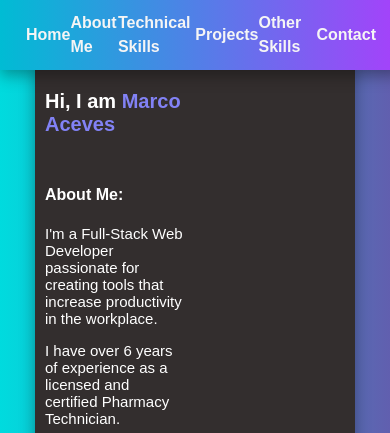
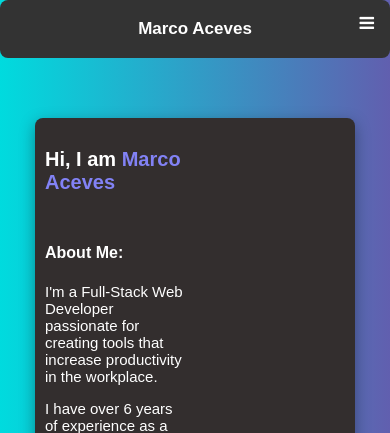
Before and after one commit to marcoaceves/my_portfolio, a Flask app: page /marco in a window 390 px wide. Shown: the top 433 px of the page. Run offline with Flask 2, Linux system fonts and the light colour scheme; some libraries are stand-ins or nearby versions.

Commit message:
starting mobile css

```diff
--- a/flask_app/static/css/marco.css
+++ b/flask_app/static/css/marco.css
@@ -143,3 +143,86 @@ p{
 
     }
   }
+@media screen and (max-width: 480px) {
+    p {
+      font-size: 15px;
+    }
+    h3, h3 span {
+      font-size: 20px;
+    }
+    .profile_img{
+        max-width: 100%;
+        width: 40%;
+        padding: 10px;
+        margin: 10px;
+        border: none;
+        border-radius: 30px;
+        filter: drop-shadow(rgba(0, 0, 0, 0.49) 0px 5px 20px);
+
+    }
+    nav{
+        background: linear-gradient(to right, #00BCD4, #a740fb); /* W3C, IE 10+/ Edge, Firefox 16+, Chrome 26+, Opera 12+, Safari 7+ */
+        line-height: 1.5em;
+        box-shadow: rgba(0, 0, 0, 0.35) 0px 5px 15px;
+        padding: 6px ;
+        position: fixed;
+        width: 100%;
+        display: block;
+        z-index: 1;
+    }
+    .nav_bar{
+        overflow: hidden;
+    background-color: #333;
+     position: relative;
+    }
+    .nav_bar #myLinks{
+        display: none;
+
+    }
+    .nav_bar a{
+    color: white;
+    padding: 14px 16px;
+    text-decoration: none;
+    font-size: 17px;
+    display: block;
+    }
+    .nav_bar a.icon {
+        color: rgb(255, 255, 255);
+        display: block;
+        position: absolute;
+        right: 0;
+        top: 0;
+      }
+
+    .nav_links{
+        color:whitesmoke;
+        text-decoration: none}
+    :hover.nav_links{
+        filter: drop-shadow(rgba(0, 0, 0, 0.5) 0px 5px 5px);
+    }
+    section{
+        display: flex;
+        align-items: center;
+        justify-content: center;
+        padding-top: 45px;
+        color: white;
+    }
+    .box{
+        background-color: rgb(51, 46, 46);
+        align-items: center;
+        min-width: 300px;
+        min-height: auto;
+        max-height: fit-content;
+        max-width: auto;
+        border-radius: 8px;
+        box-shadow: rgba(0, 0, 0, 0.35) 0px 5px 15px;
+        padding: 10px;
+        margin: 15px 60px;
+    }
+    .inner_sec_1{
+        display: flex;
+        justify-content: center;
+        align-items: center;
+
+    }
+  }
--- a/flask_app/templates/marco.html
+++ b/flask_app/templates/marco.html
@@ -12,13 +12,15 @@
     <meta name="author" content="Marco Aceves"/>
     <!-- Main Stylesheet -->
     <link rel="stylesheet" href="static/css/marco.css">
+    <link rel="stylesheet" href="https://cdnjs.cloudflare.com/ajax/libs/font-awesome/4.7.0/css/font-awesome.min.css">
 
 
 </head>
 <body>
     <div class="wrappper">
-        <nav>
             <div class="nav_bar">
+                  <a href="#home" class="active">Marco Aceves</a>
+                <div id="myLinks">
                     <a href="#" class="nav_links">Home</a>
                     <a href="#" class="nav_links">About Me</a>
                     <a href="#" class="nav_links">Technical Skills</a>
@@ -26,7 +28,11 @@
                     <a href="#" class="nav_links">Other Skills</a>
                     <a href="#" class="nav_links">Contact</a>
                 </div>
-        </nav>
+
+                <a href="javascript:void(0);" class="icon" onclick="myFunction()">
+                    <i class="fa fa-bars"></i>
+                  </a>
+            </div>
         <section>
             <div class="box">
                 <div class="inner_sec_1">
@@ -72,5 +78,17 @@
         </section>
 
     </div>
+    <script>
+        function myFunction() {
+          var x = document.getElementById("myLinks");
+          if (x.style.display === "block") {
+            x.style.display = "none";
+          } else {
+            x.style.display = "block";
+          }
+        }
+        </script>
+
 </body>
+
 </html>
```
Lines whose indentation alone changed are shown as unchanged.
